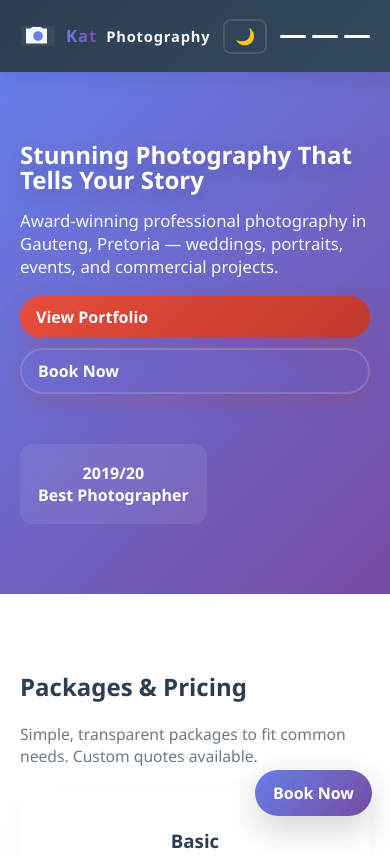
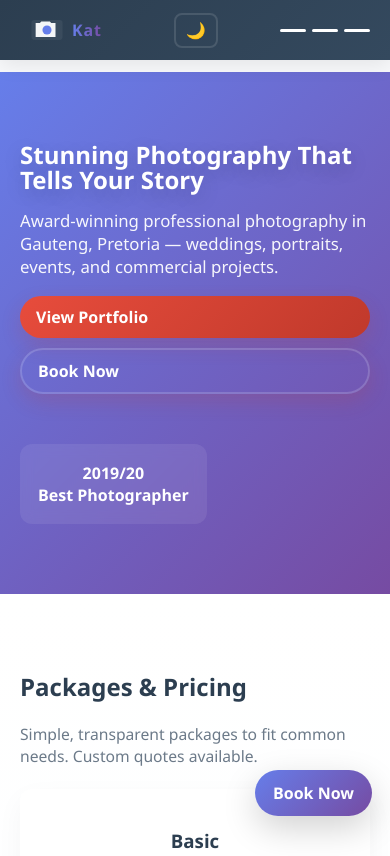
Before and after one commit to sibusis-code/kat-photography-services, a plain HTML site: page index.html in a window 390 px wide. Shown: the top 856 px of the page. Drawn offline with Linux system fonts and the light colour scheme.

Commit message:
Improve brand responsiveness for tablet and phone: sizes, header height, compact wordmark

```diff
--- a/style.css
+++ b/style.css
@@ -42,6 +42,44 @@ header .container{display:flex;align-items:center;justify-content:space-between;
 .brand:focus{outline:2px solid rgba(255,255,255,0.18);outline-offset:4px;border-radius:6px}
 .brand:hover .brand-main{transform:translateY(-2px);}
 .brand{transition:transform .12s ease}
+
+/* Responsive brand adjustments for tablet and phones */
+@media (max-width:1024px){
+    .brand-logo{width:34px;height:34px}
+    .brand-text{font-size:1rem}
+}
+
+@media (max-width:900px){
+    /* Slightly reduce header height for tight screens */
+    header{height:64px}
+    main{margin-top:calc(64px + 8px)}
+    .brand{gap:8px;padding:6px 8px}
+    .brand-logo{width:32px;height:32px}
+    .brand-text{font-size:.98rem}
+    nav ul{gap:18px}
+}
+
+@media (max-width:700px){
+    header{height:60px}
+    main{margin-top:calc(60px + 6px)}
+    .brand{gap:8px;padding:6px 8px}
+    /* Use a more compact wordmark on small screens: show only 'Kat' and small subtext */
+    .brand-main{font-size:1rem}
+    .brand-sub{font-size:.82rem;opacity:0.9}
+    .brand-logo{width:30px;height:30px}
+    /* improve touch target while keeping compact look */
+    .brand{padding:8px;border-radius:8px}
+}
+
+@media (max-width:480px){
+    /* On very small phones hide the long subtext and keep a compact, tappable brand */
+    .brand-sub{display:none}
+    .brand-main{font-size:1rem}
+    .brand-logo{width:34px;height:34px}
+    .brand{padding:8px 10px}
+    /* Make sure nav toggle aligns nicely */
+    header .container{gap:8px}
+}
 /* theme toggle button */
 .theme-toggle{background:transparent;border:2px solid rgba(255,255,255,0.12);color:#fff;padding:6px 10px;border-radius:8px;cursor:pointer;font-size:16px}
 .theme-toggle:hover{background:rgba(255,255,255,0.04)}
```
